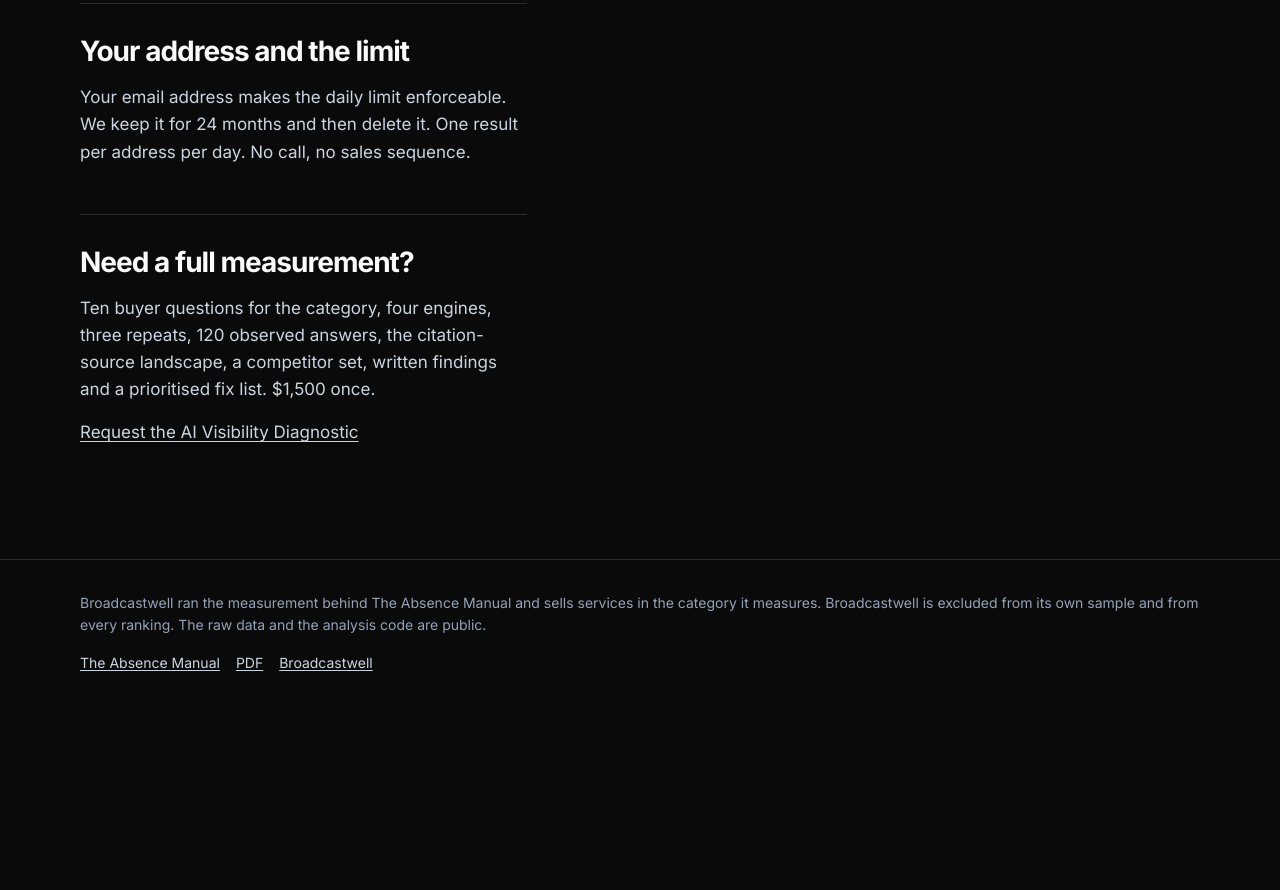
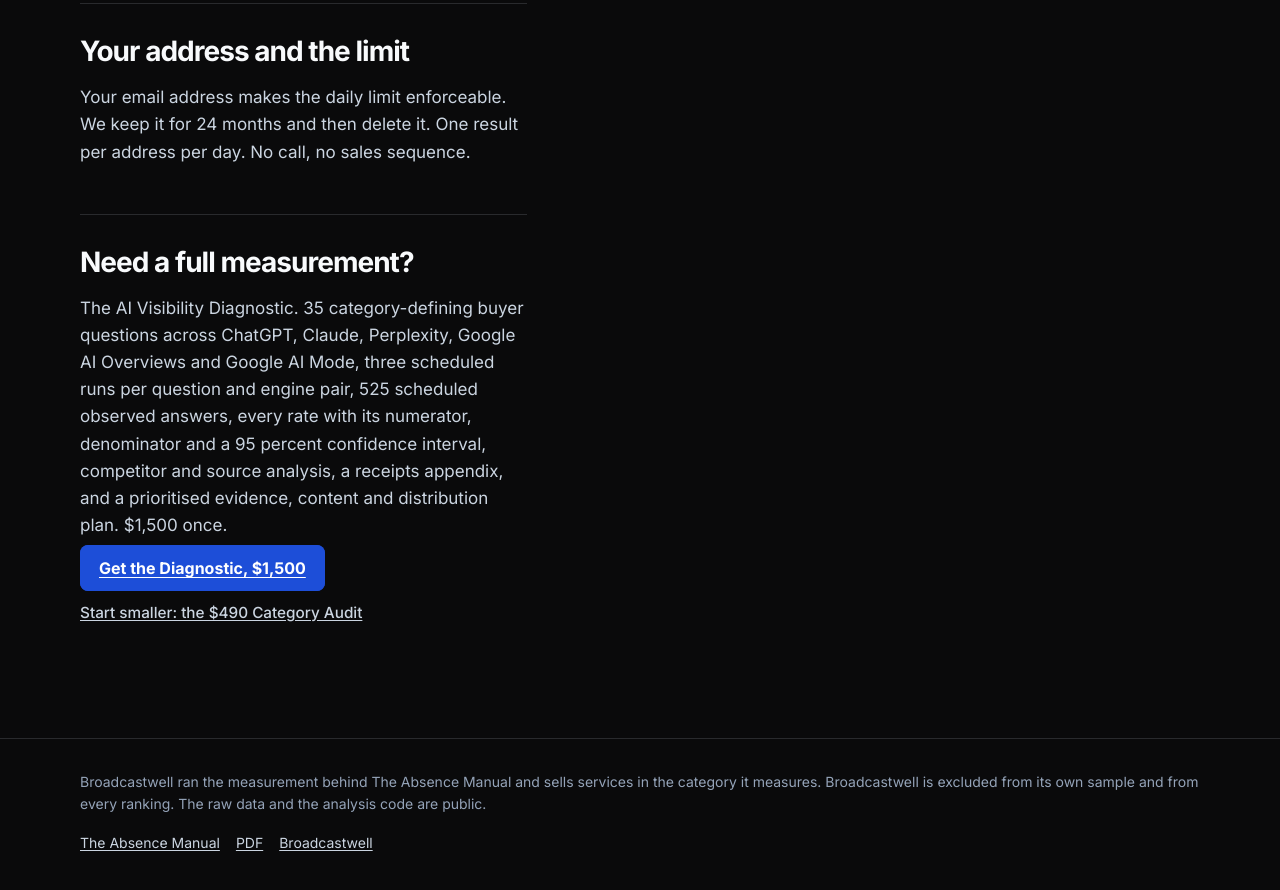
Before and after one commit to Broadcastwell/absence-mini-audit, a website: page public/index.html in a window 1280 px wide. Shown: the part 1022-1912 px from the top of the page. Before the commit the page ends 1745 px from the top, so only its background shows below. Drawn offline with Linux system fonts and the light colour scheme.

Commit message:
Point result page at checkout

```diff
--- a/public/index.html
+++ b/public/index.html
@@ -96,6 +96,9 @@
   .actions { display: grid; gap: 10px; margin: 24px 0 0; }
   .actions a { display: block; padding: 12px 14px; border: 1px solid var(--line); background: transparent; color: var(--ink); font-weight: 600; text-decoration: none; transition: background 150ms ease, border-color 150ms ease; }
   .actions a:hover { border-color: var(--rule); background: var(--tint); }
+    .actions a.primary, a.primary { background: var(--blue); color: #FFFFFF; border-color: var(--blue); }
+    .actions a.primary:hover, a.primary:hover { background: var(--rule); border-color: var(--rule); }
+    a.small-cta { font-size: 0.9em; font-weight: 500; }
   .message { border-left: 4px solid var(--rule); background: var(--tint); padding: 18px; color: var(--ink); }
   .hidden { display: none; }
   .site-footer { border-top: 1px solid var(--line); padding: 32px 0 48px; color: var(--muted); font-size: 14px; }
@@ -114,13 +117,13 @@
   <section class="form-column" aria-labelledby="form-title">
     <div class="card"><p class="eyebrow">Run your check</p><h2 id="form-title">Start with the buyer's language</h2><form id="form" novalidate><label for="category">Your category, the way a buyer would say it</label><input id="category" name="category" type="text" maxlength="120" autocomplete="off" placeholder="contractor payroll software" required><p class="hint">Not your product name. The category a buyer would type.</p><label for="company">Your website</label><input id="company" name="company" type="text" maxlength="120" autocomplete="off" placeholder="example.com" required><label for="email">Your email address</label><input id="email" name="email" type="email" maxlength="200" autocomplete="email" placeholder="you@company.com" required><p class="hint">It exists only for the daily limit of one result per address per day. We keep it for 24 months and then delete it.</p><button id="go" class="primary" type="submit">Run the free mini-audit</button></form></div>
     <section id="working" class="progress hidden" aria-live="polite" aria-label="Mini-audit progress"><h3 id="working-title">Running. Usually under a minute.</h3><p class="small" style="margin:0">Leave this page open. The result appears here when the run finishes.</p><div class="progress-head"><span id="progress-label">Step 1 of 3</span><span id="elapsed">Elapsed: 0 seconds</span></div><ol class="stages"><li>Generating the ten buyer questions</li><li>Running the ten answers</li><li>Scoring names and preparing the result</li></ol></section>
-    <section id="result" class="card result hidden" aria-live="polite" tabindex="-1"><p class="eyebrow">Your result</p><h2>Your position</h2><p class="position" id="position"></p><p class="meta" id="meta"></p><p id="reading"></p><div id="question-block" class="hidden"><h3>Question results</h3><ul id="question-results" class="question-list"></ul></div><p class="small">This is a position, not a diagnosis. It rests on one engine and one run per question, and a different question set would change the numbers. <a href="https://docs.broadcastwell.com/measurement-noise/">What that means for any score you are shown.</a></p><div class="actions" aria-label="Next actions"><a id="chapter-link" href="https://docs.broadcastwell.com/absence-ladder/">Read the relevant Manual chapter</a><a href="#form-title">Run again tomorrow</a><a href="https://broadcastwell.com/ai-visibility-audit#request">Request the AI Visibility Diagnostic</a></div></section>
+    <section id="result" class="card result hidden" aria-live="polite" tabindex="-1"><p class="eyebrow">Your result</p><h2>Your position</h2><p class="position" id="position"></p><p class="meta" id="meta"></p><p id="reading"></p><div id="question-block" class="hidden"><h3>Question results</h3><ul id="question-results" class="question-list"></ul></div><p class="small">This is a position, not a diagnosis. It rests on one engine and one run per question, and a different question set would change the numbers. <a href="https://docs.broadcastwell.com/measurement-noise/">What that means for any score you are shown.</a></p><div class="actions" aria-label="Next actions"><a id="chapter-link" href="https://docs.broadcastwell.com/absence-ladder/">Read the relevant Manual chapter</a><a href="#form-title">Run again tomorrow</a><a class="primary" href="https://buy.stripe.com/4gM7sMgDOdmYbi93grds401">Get the Diagnostic, $1,500</a><a class="small-cta" href="https://buy.stripe.com/dRm7sM3R23Mo0Dv6sDds400">Start smaller: the $490 Category Audit</a></div></section>
     <section id="error" class="message hidden" aria-live="assertive" tabindex="-1"><p id="errormsg" style="margin:0"></p></section>
   </section>
 <section class="detail" aria-label="How the mini-audit works">
     <section class="left-section" aria-labelledby="method-title"><h2 id="method-title">A fixed public method</h2><p>The questions come from the published bank in <a href="https://docs.broadcastwell.com/question-bank/">Appendix A of The Absence Manual</a>. Answers are classified with the rules in <a href="https://docs.broadcastwell.com/absence-rules/">Appendix B</a>.</p><ul class="facts" aria-label="Mini-audit facts"><li><strong>10</strong><span>Buyer questions</span></li><li><strong>1</strong><span>Named engine: Perplexity</span></li><li><strong>4</strong><span>Published ladder positions</span></li><li><strong>Free</strong><span>Under a minute, no call</span></li></ul></section>
     <section class="left-section" aria-labelledby="privacy-title"><h2 id="privacy-title">Your address and the limit</h2><p>Your email address makes the daily limit enforceable. We keep it for 24 months and then delete it. One result per address per day. No call, no sales sequence.</p></section>
-    <section class="left-section" aria-labelledby="diagnostic-title"><h2 id="diagnostic-title">Need a full measurement?</h2><p>Ten buyer questions for the category, four engines, three repeats, 120 observed answers, the citation-source landscape, a competitor set, written findings and a prioritised fix list. $1,500 once.</p><p><a href="https://broadcastwell.com/ai-visibility-audit#request">Request the AI Visibility Diagnostic</a></p></section>
+    <section class="left-section" aria-labelledby="diagnostic-title"><h2 id="diagnostic-title">Need a full measurement?</h2><p>The AI Visibility Diagnostic. 35 category-defining buyer questions across ChatGPT, Claude, Perplexity, Google AI Overviews and Google AI Mode, three scheduled runs per question and engine pair, 525 scheduled observed answers, every rate with its numerator, denominator and a 95 percent confidence interval, competitor and source analysis, a receipts appendix, and a prioritised evidence, content and distribution plan. $1,500 once.</p><p><a class="primary" href="https://buy.stripe.com/4gM7sMgDOdmYbi93grds401">Get the Diagnostic, $1,500</a></p><p><a class="small-cta" href="https://buy.stripe.com/dRm7sM3R23Mo0Dv6sDds400">Start smaller: the $490 Category Audit</a></p></section>
   </section>
   </div></main>
 <footer class="site-footer"><div class="container"><p>Broadcastwell ran the measurement behind The Absence Manual and sells services in the category it measures. Broadcastwell is excluded from its own sample and from every ranking. The raw data and the analysis code are public.</p><ul class="footer-links"><li><a href="https://docs.broadcastwell.com/">The Absence Manual</a></li><li><a href="https://docs.broadcastwell.com/absence-manual.pdf">PDF</a></li><li><a href="https://broadcastwell.com/">Broadcastwell</a></li></ul></div></footer>
```
